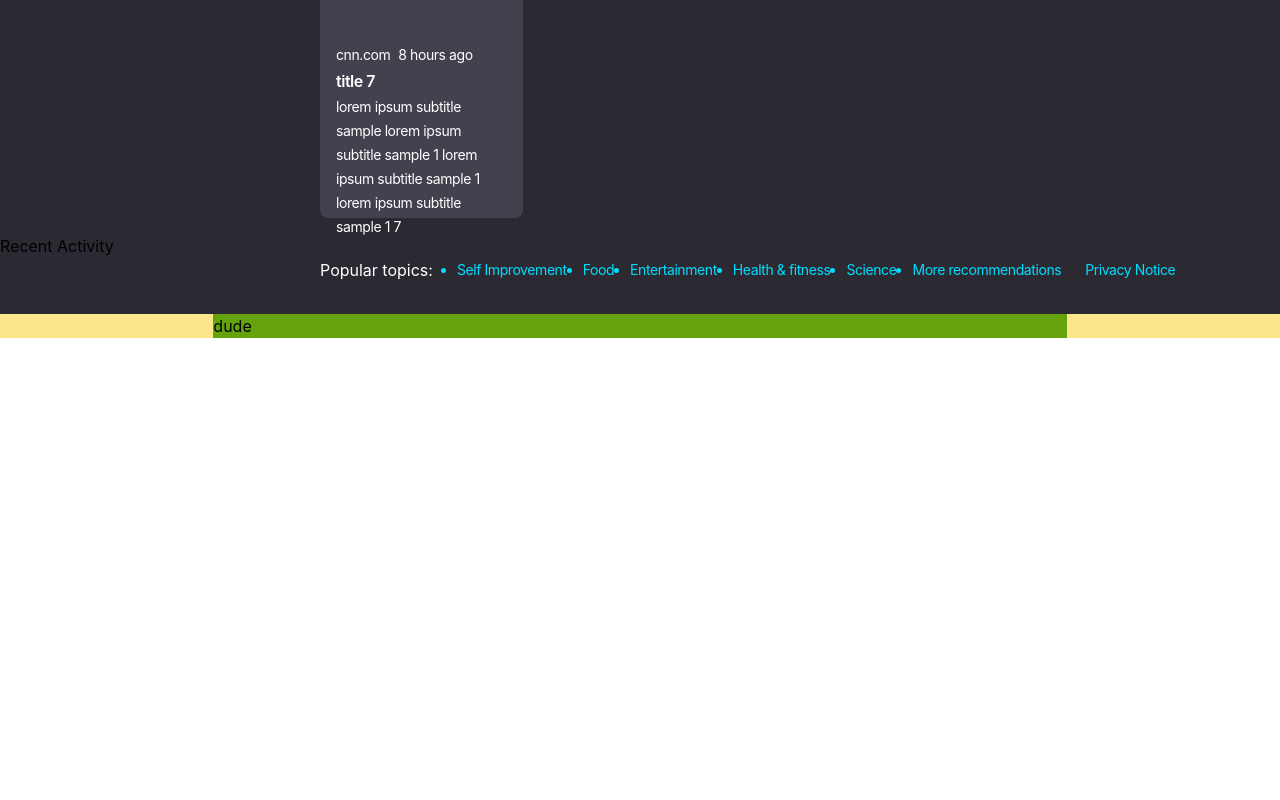
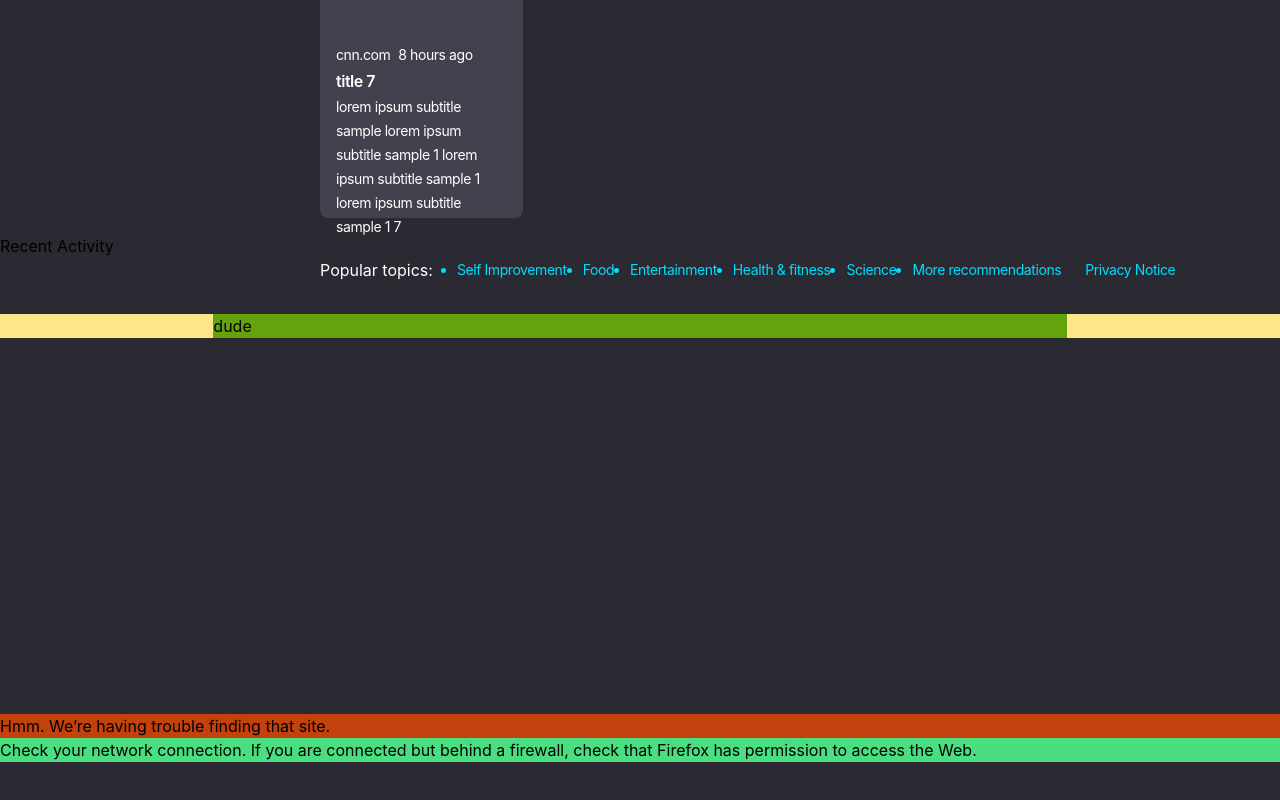
Before and after one commit to NidhitheCoder/advanced-react, a React (Create React App) app in the folder tailwind-config-app/: page / in a window 1280 px wide. Shown: the part 1470-2270 px from the top of the page. Before the commit the page ends 1808 px from the top, so only its background shows below. Built offline with nearby package versions, Linux system fonts and the light colour scheme.

Commit message:
feat: overflow of texts

```diff
--- a/tailwind-config-app/src/App.js
+++ b/tailwind-config-app/src/App.js
@@ -12,6 +12,7 @@ function App() {
   const [hasShortcuts, sethasShortcuts] = useState(true);
   const [hasRecommend, setHasRecommend] = useState(true);
   const [hasRecentActivity, setHasRecentActivity] = useState(true);
+  const [show, setShow] = useState(false);
 
   const toggleShortCuts = () => {
     sethasShortcuts(!hasShortcuts);
@@ -44,6 +45,21 @@ function App() {
           <div className='col-span-12 desktop:col-start-3 desktop:col-span-8 bg-lime-600'>dude</div>
         </div>
       </div>
+      <div className='flex flex-col justify-center item w-full h-screen'>
+
+        <div className='bg-orange-700' onClick={() => setShow(true)}>
+          Hmm. We’re having trouble finding that site.
+          {show && <p>lorem ipsum subtitle sample lorem ipsum subtitle sample 1 lorem ipsum subtitle sample
+             1 lorem ipsum subtitle sample 1 4lorem ipsum subtitle sample lorem ipsum subtitle sample 1 lorem
+             ipsum subtitle sample 1 lorem ipsum subtitle sample 1 4lorem ipsum subtitle sample lorem ipsum
+              subtitle sample 1 lorem ipsum subtitle sample 1 lorem ipsum subtitle sample 1 4lorem ipsum
+              subtitle sample lorem ipsum subtitle sample 1 lorem ipsum subtitle sample 1 lorem ipsum
+              subtitle sample 1 4
+          </p>}
+          </div>
+        <div className='bg-green-400'>Check your network connection.
+If you are connected but behind a firewall, check that Firefox has permission to access the Web.</div>
+      </div>
     </div>
   );
 }
--- a/tailwind-config-app/src/components/PopupNav.js
+++ b/tailwind-config-app/src/components/PopupNav.js
@@ -3,12 +3,21 @@ import Toggle from "./Toggle";
 
 const PopupNav = ({toggleShortCuts, toggleRecommend, toggleRecentActivity}) => {
   const [open, setOpen] = useState(false);
+
+  const onClickOpen = () => {
+    setOpen(!open)
+  };
+
+  const onCloseClick = () => {
+    setOpen(false);
+  };
+
   return(
     <div className='w-screen flex justify-end'>
-      <button className={`${open ? 'hidden' : 'block' } settings bg-white fill-white m-4 text-white hover:bg-light fixed z-40`} onClick={() => setOpen(!open)} />
+      <button className={`${open ? 'hidden' : 'block' } settings bg-white fill-white m-4 text-white hover:bg-light fixed z-40`} onClick={onClickOpen} />
       <div className={`${open ? 'flex animate-left ' : 'animate-right '} text-white w-1/5 p-4 h-screen bg-light flex-col `}>
         <div className="w-full flex justify-end items-end p-4 px-2">
-          <button className="h-8 text-xs font-medium rounded-sm bg-hovered-color px-4" onClick={() => setOpen(false)}>Close</button>
+          <button className="h-8 text-xs font-medium rounded-sm bg-hovered-color px-4" onClick={onCloseClick}>Close</button>
         </div>
         <div className="p-4 flex flex-col">
           <div className="flex flex-row justify-between">
```
